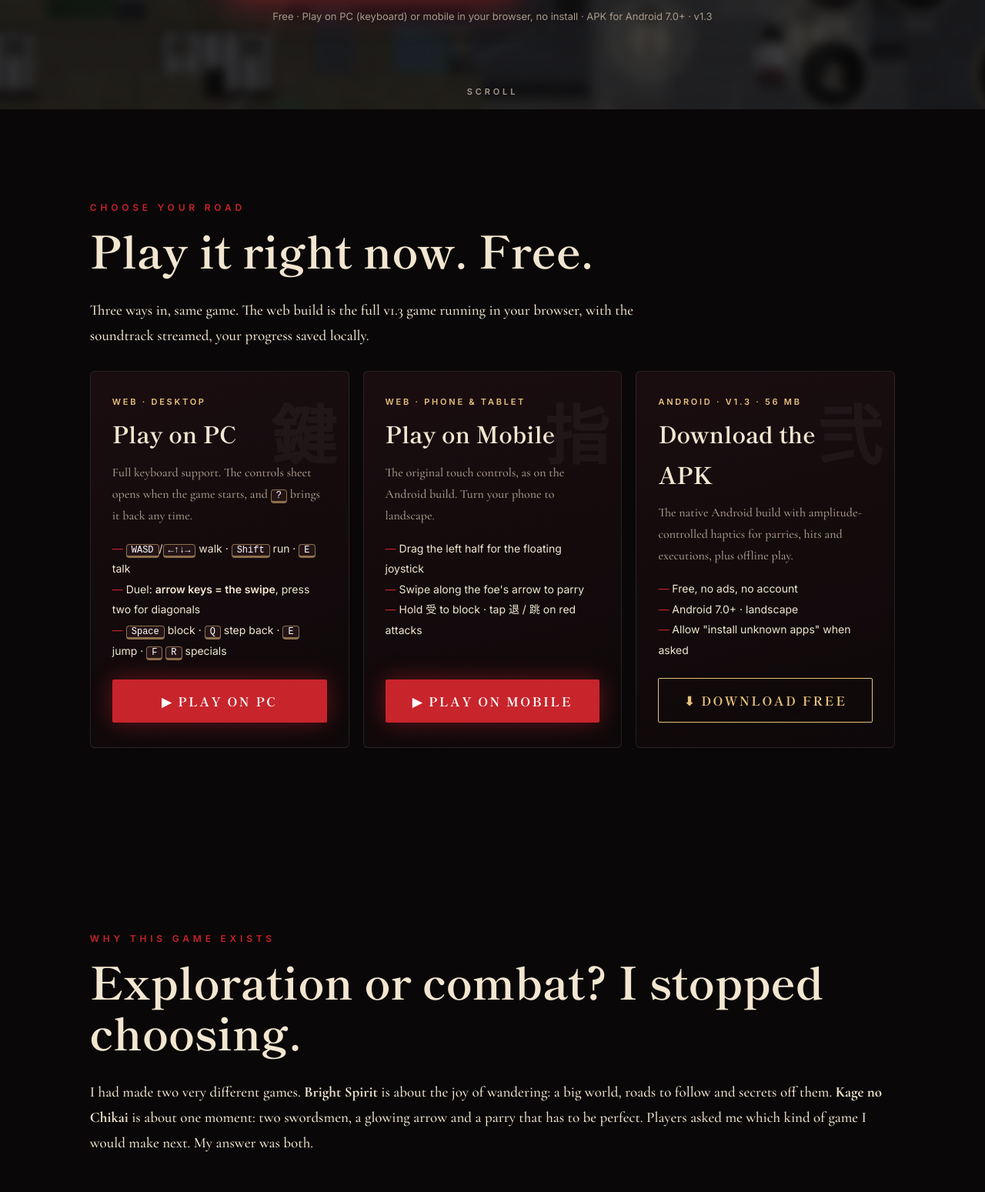
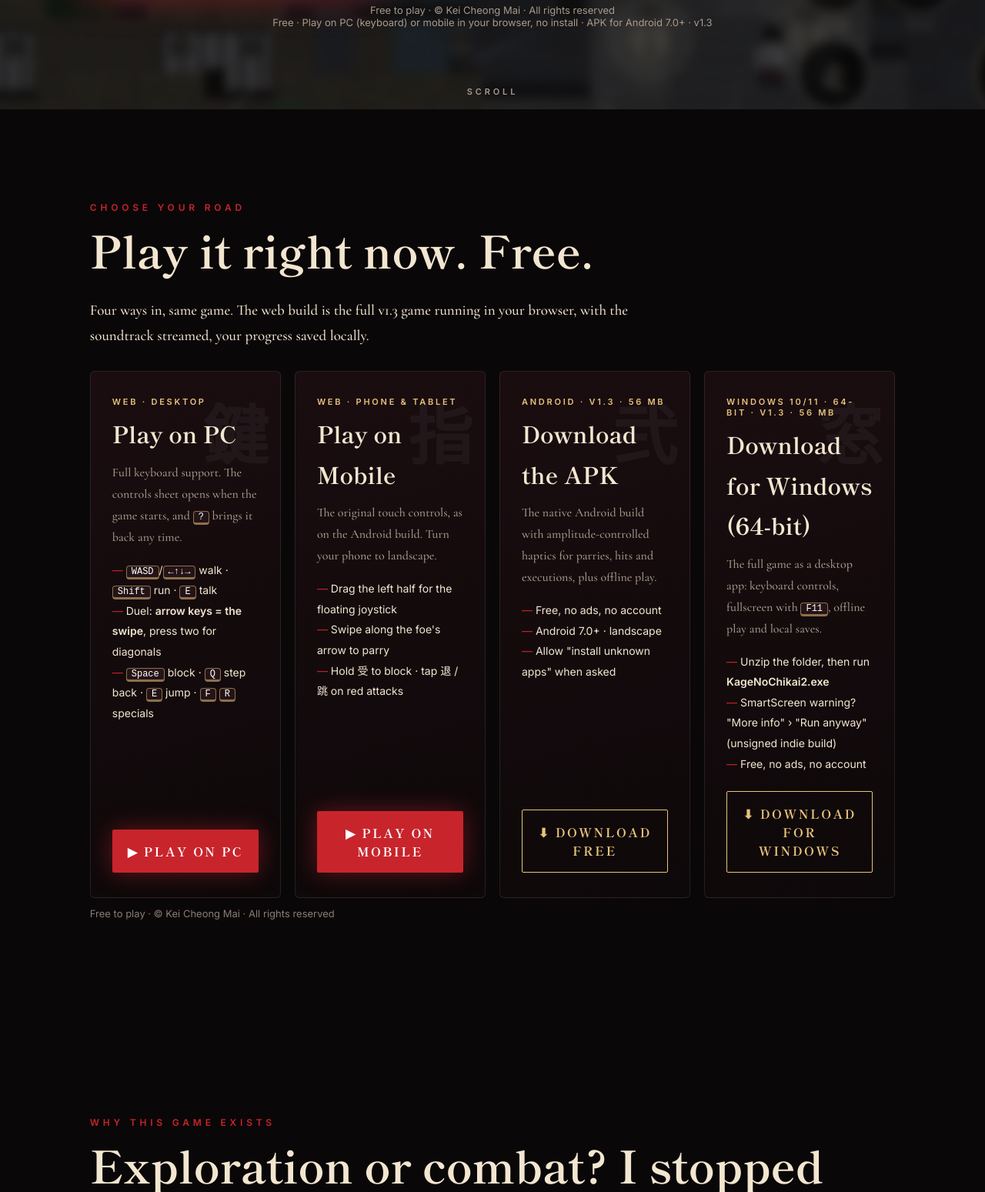
Before and after one commit to EmberMak/EmberMak.github.io, a plain HTML site: page kage-no-chikai-2/index.html in a window 1280 px wide. Shown: the part 658-2207 px from the top of the page at 77% size. Drawn offline with nearby package versions, Linux system fonts and the light colour scheme.

Commit message:
Kage no Chikai 2: Windows 64-bit download (v1.3), copyright notices, F11 fullscreen

```diff
--- a/kage-no-chikai-2/index.html
+++ b/kage-no-chikai-2/index.html
@@ -62,7 +62,7 @@
 .todo{border:2px dashed #c8242c99;border-radius:6px;padding:34px;background:#c8242c0a}
 .todo .flag{display:inline-block;font:600 11px Inter;letter-spacing:.2em;background:#e8c27a;color:#1a0f08;padding:4px 10px;border-radius:2px;margin-bottom:14px}
 .ch{padding:24px 0;border-top:1px solid #ffffff14}.ch h3{font-size:24px;margin-bottom:6px}.ch .tech{font:600 11px ui-monospace,monospace;letter-spacing:.1em;color:var(--gold);border:1px solid #ffffff22;padding:3px 10px;border-radius:20px;display:inline-block;margin-bottom:10px}
-.pgrid{display:grid;grid-template-columns:repeat(3,1fr);gap:18px;margin-top:30px}
+.pgrid{display:grid;grid-template-columns:repeat(4,1fr);gap:18px;margin-top:30px}
 .pcard{position:relative;overflow:hidden;display:flex;flex-direction:column;padding:32px 28px;border:1px solid #ffffff18;border-radius:6px;background:linear-gradient(165deg,#1a0d10,#0d0809);color:var(--ink);text-decoration:none;transition:transform .3s,border-color .3s,box-shadow .3s}
 .pcard:hover{transform:translateY(-6px);border-color:var(--red);box-shadow:0 20px 60px #c8242c44}
 .pcard .jp{position:absolute;right:16px;top:4px;font-size:84px;font-weight:800;color:#ffffff0b}
@@ -76,6 +76,8 @@
 @media(max-width:860px){.pgrid{grid-template-columns:1fr}.chs{grid-template-columns:1fr}}
 .end{text-align:center}
 .note{margin:46px auto 0;max-width:820px;padding:26px 30px;border:1px dashed #c8242c88;border-radius:4px;text-align:left;background:#ffffff05;font-size:17px}
+@media (min-width:861px) and (max-width:1100px){.pgrid{grid-template-columns:repeat(2,1fr)}}
+.own{opacity:.8;margin-top:12px}
 footer{text-align:center;padding:50px 6vw 70px;color:var(--dim);font:400 14px Inter;border-top:1px solid #ffffff10}footer a{margin:0 10px}
 .rv{opacity:0;transform:translateY(30px);transition:opacity 1s,transform 1s}.rv.in{opacity:1;transform:none}
 @keyframes drift{to{transform:scale(1.12) translate(-2%,1%)}}@keyframes bob{50%{transform:translateY(6px)}}
@@ -92,12 +94,12 @@
 <h1>影ノ誓・<span class="two">弐</span></h1>
 <div class="en">Kage no Chikai 2 — The Shadow's Vow</div><div class="line"></div>
 <p class="tag">Walk all of Japan. Draw your blade on any road. Keep the vow.</p>
-<div class="cta"><a class="btn play" href="#play">▶ PLAY FREE NOW</a><a class="btn dl" href="KageNoChikai2-v1.3.apk" download>⬇ Free APK · 56 MB</a></div>
-<p class="small">Free · Play on PC (keyboard) or mobile in your browser, no install · APK for Android 7.0+ · v1.3</p>
+<div class="cta"><a class="btn play" href="#play">▶ PLAY FREE NOW</a><a class="btn dl" href="KageNoChikai2-v1.3.apk" download>⬇ Free APK · 56 MB</a><a class="btn dl" href="KageNoChikai2-v1.3-win64.zip" download>⬇ Windows 64-bit · 56 MB</a></div>
+<p class="small">Free to play · © Kei Cheong Mai · All rights reserved<br>Free · Play on PC (keyboard) or mobile in your browser, no install · APK for Android 7.0+ · v1.3</p>
 <div class="scroll">SCROLL</div></header>
 
 <section id="play"><div class="eyebrow rv">Choose your road</div><h2 class="rv">Play it right now. Free.</h2>
-<p class="rv" style="max-width:760px">Three ways in, same game. The web build is the full v1.3 game running in your browser, with the soundtrack streamed, your progress saved locally.</p>
+<p class="rv" style="max-width:760px">Four ways in, same game. The web build is the full v1.3 game running in your browser, with the soundtrack streamed, your progress saved locally.</p>
 <div class="pgrid">
  <a class="pcard rv" href="play/?mode=pc"><span class="jp">鍵</span><div class="pk">Web · Desktop</div><h3>Play on PC</h3>
   <p>Full keyboard support. The controls sheet opens when the game starts, and <kbd>?</kbd> brings it back any time.</p>
@@ -111,7 +113,11 @@
   <p>The native Android build with amplitude-controlled haptics for parries, hits and executions, plus offline play.</p>
   <ul><li>Free, no ads, no account</li><li>Android 7.0+ · landscape</li><li>Allow "install unknown apps" when asked</li></ul>
   <span class="go">⬇ DOWNLOAD FREE</span></a>
-</div></section>
+ <a class="pcard dlc rv" href="KageNoChikai2-v1.3-win64.zip" download><span class="jp">窓</span><div class="pk">Windows 10/11 · 64-bit · v1.3 · 56 MB</div><h3>Download for Windows (64-bit)</h3>
+  <p>The full game as a desktop app: keyboard controls, fullscreen with <kbd>F11</kbd>, offline play and local saves.</p>
+  <ul><li>Unzip the folder, then run <b>KageNoChikai2.exe</b></li><li>SmartScreen warning? "More info" › "Run anyway" (unsigned indie build)</li><li>Free, no ads, no account</li></ul>
+  <span class="go">⬇ DOWNLOAD FOR WINDOWS</span></a>
+</div><p class="small own">Free to play · © Kei Cheong Mai · All rights reserved</p></section>
 
 <section id="union">
 <div class="eyebrow rv">Why this game exists</div>
@@ -180,8 +186,8 @@
 
 <section class="end"><div class="eyebrow rv">Draw your blade</div><h2 class="rv">The road is open.</h2>
 <p class="rv" style="max-width:720px;margin:0 auto 10px">Play the full game right now in your browser on PC or mobile, or take the full game with you on Android. Both are free.</p>
-<div class="cta rv"><a class="btn play" href="play/?mode=pc">▶ PLAY ON PC</a><a class="btn play" href="play/?mode=mobile" style="animation:none">▶ PLAY ON MOBILE</a><a class="btn dl" href="KageNoChikai2-v1.3.apk" download>⬇ Free APK · 56 MB</a></div>
+<div class="cta rv"><a class="btn play" href="play/?mode=pc">▶ PLAY ON PC</a><a class="btn play" href="play/?mode=mobile" style="animation:none">▶ PLAY ON MOBILE</a><a class="btn dl" href="KageNoChikai2-v1.3.apk" download>⬇ Free APK · 56 MB</a><a class="btn dl" href="KageNoChikai2-v1.3-win64.zip" download>⬇ Windows 64-bit · 56 MB</a></div><p class="small own">Free to play · © Kei Cheong Mai · All rights reserved</p>
 <div class="note rv"><b>A passion project.</b> I make games solo, for the love of it. If you are curious about the source code or want to collaborate, I would love to hear from you on <a href="https://www.linkedin.com/in/kei-cheong-mai-2151913a4" target="_blank" rel="noopener">LinkedIn</a> or at <a href="mailto:maikeicheong@gmail.com?subject=Kage%20no%20Chikai%202">maikeicheong@gmail.com</a>. <a href="kage-no-chikai-2-showcase.pdf">Download the showcase PDF</a>.</div></section>
-<footer>Designed and built by Kei Cheong Mai · <a href="https://embermak.github.io/">Portfolio</a><a href="https://embermak.github.io/kage-no-chikai/">Kage no Chikai</a><a href="https://embermak.github.io/ashborn-2d/">ASHBORN</a></footer>
+<footer>© 2026 Kei Cheong Mai (EmberMak). All rights reserved. Designed and built by Kei Cheong Mai · <a href="https://embermak.github.io/">Portfolio</a><a href="https://embermak.github.io/kage-no-chikai/">Kage no Chikai</a><a href="https://embermak.github.io/ashborn-2d/">ASHBORN</a></footer>
 <script>const io=new IntersectionObserver(es=>es.forEach(e=>{if(e.isIntersecting){e.target.classList.add('in');io.unobserve(e.target)}}),{threshold:.1});document.querySelectorAll('.rv').forEach(el=>io.observe(el));</script>
 </body></html>
--- a/kage-no-chikai-2/play/index.html
+++ b/kage-no-chikai-2/play/index.html
@@ -6,6 +6,7 @@
 <meta name="mobile-web-app-capable" content="yes">
 <meta name="theme-color" content="#0a0708">
 <link rel="icon" href="icon.png">
+<meta name="author" content="Kei Cheong Mai (EmberMak)"><meta name="copyright" content="© 2026 Kei Cheong Mai (EmberMak). All rights reserved.">
 <title>影ノ誓・弐 — Kage no Chikai 2</title>
 <style>
  html,body{margin:0;padding:0;background:#0a0708;overflow:hidden;width:100%;height:100%;position:fixed;touch-action:none;-webkit-user-select:none;user-select:none;-webkit-touch-callout:none;overscroll-behavior:none}
@@ -43,5 +44,6 @@
 <script src="ui.js"></script>
 <script src="main.js"></script>
 <script src="kbd.js"></script>
+<script src="copyright.js"></script>
 </body>
 </html>
--- a/kage-no-chikai-2/play/kbd.js
+++ b/kage-no-chikai-2/play/kbd.js
@@ -36,7 +36,7 @@
 <p>After a parry the foe is open — press any direction to strike (alternate for bonus).</p>
 <p><kbd>Space</kbd> / <kbd>J</kbd> hold to block 受</p><p><kbd>Q</kbd> step back 退 · <kbd>E</kbd> jump 跳 (red unblockables)</p>
 <p><kbd>F</kbd> Foxfire 狐 · <kbd>R</kbd> Kage-giri 奥</p><p><kbd>Enter</kbd> continue / take loot</p></div></div>
-<div class="kl-f">Mouse works too: click menus, drag to swipe. Press <kbd>?</kbd> any time to show this. <button id="klGo">START ▶</button></div></div>`;
+<div class="kl-f">Mouse works too: click menus, drag to swipe. Press <kbd>?</kbd> any time to show this · <kbd>F11</kbd> fullscreen. <button id="klGo">START ▶</button></div></div>`;
 const css=document.createElement('style');css.textContent=`#kbdLegend{position:fixed;inset:0;z-index:5;display:none;align-items:center;justify-content:center;background:rgba(6,4,5,.82);font:13px/1.45 'KageSerif',Georgia,serif;color:#f3e6d0}
 #kbdLegend.on{display:flex}.kl-box{max-width:760px;width:92%;border:1px solid #b8242a;background:linear-gradient(#160c0e,#0a0708);padding:18px 22px;box-shadow:0 0 40px #b8242a55}
 .kl-h{font-weight:700;letter-spacing:.2em;color:#e8c37a;margin-bottom:10px}.kl-h span{opacity:.6;letter-spacing:.05em;font-weight:400}
```
Also changed, not shown: index.html (+1 -1 lines), kage-no-chikai-2/play/copyright.js (added, +9 -0 lines), 1 other file.
